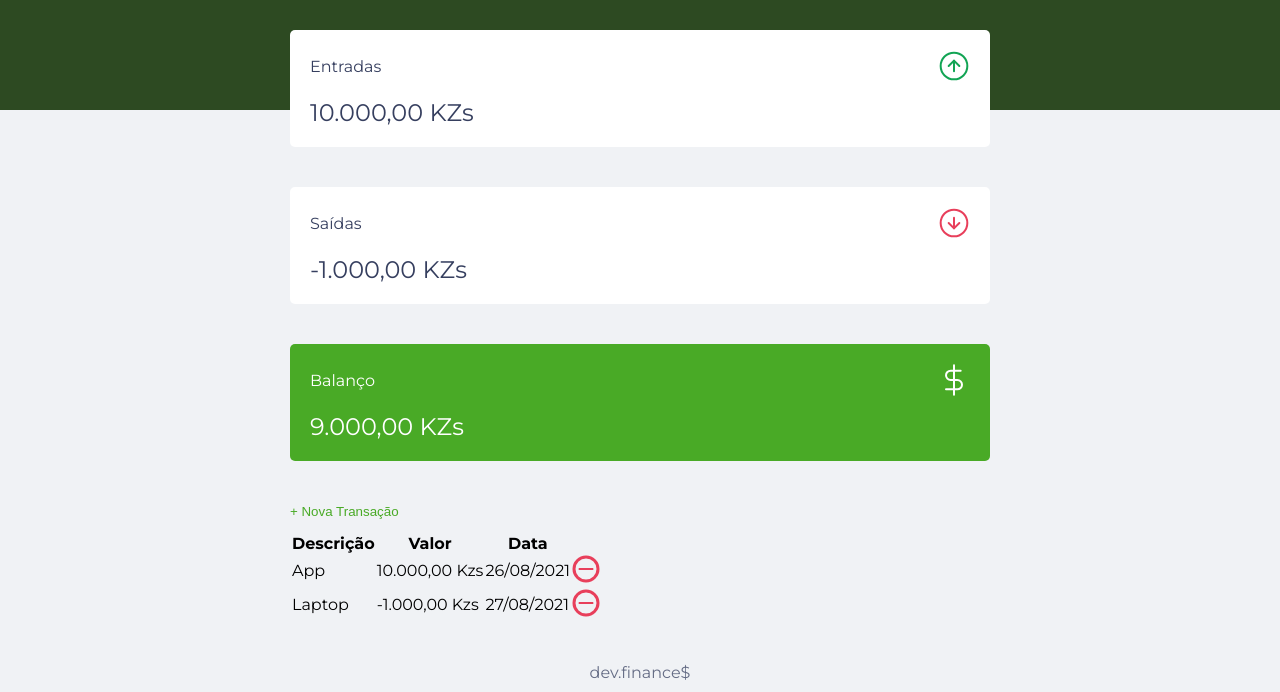
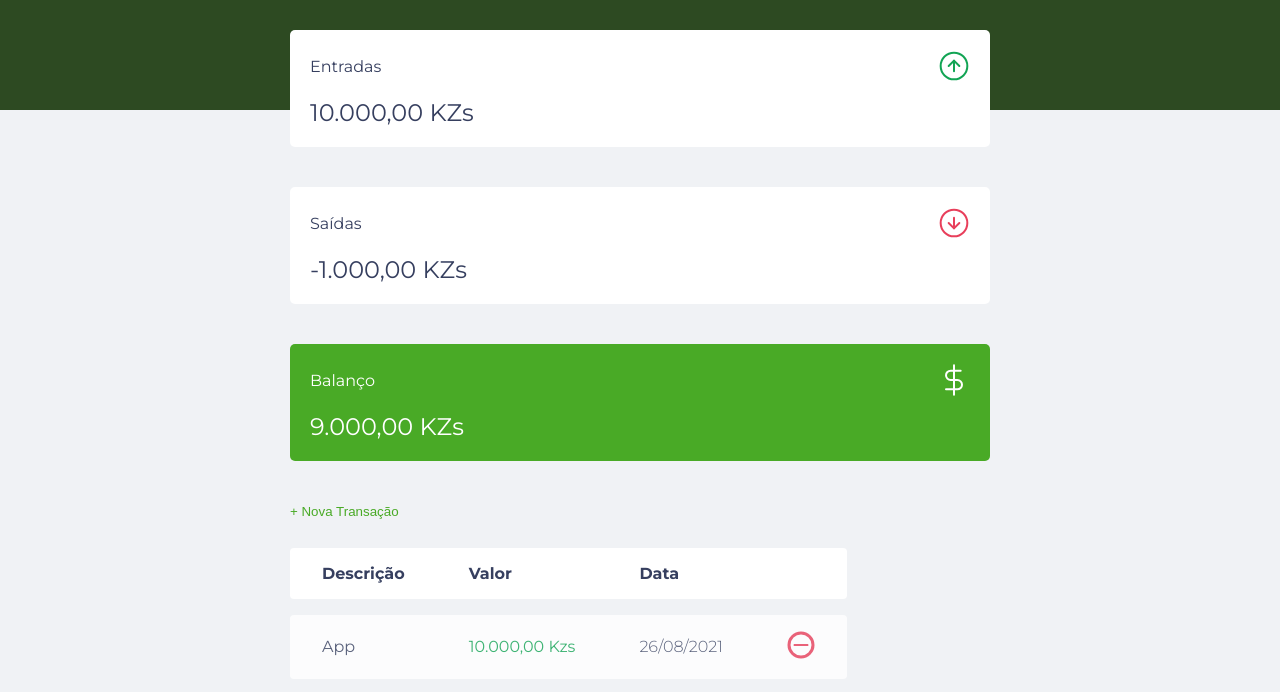
Before and after one commit to rafaelwillen/dev-finance, a plain HTML site: page index.html in a window 1280 px wide. Shown: the part 86-778 px from the top of the page. Drawn offline with Linux system fonts and the light colour scheme.

Commit message:
Styled the table

```diff
--- a/style.css
+++ b/style.css
@@ -83,6 +83,59 @@ header {
   font-size: 1.5rem;
 }
 
+/* Table ============================================== */
+.transactions {
+  overflow-x: auto;
+}
+
+table {
+  display: block;
+  border-spacing: 0 1rem;
+  text-align: left;
+  color: var(--dark-blue);
+  text-align: left;
+}
+
+table th:first-child,
+table td:first-child {
+  border-radius: 0.25rem 0 0 0.25rem;
+}
+
+table th:last-child,
+table td:last-child {
+  border-radius: 0 0.25rem 0.25rem 0;
+}
+
+table th,
+table td {
+  background-color: #fff;
+  padding: 1rem 2rem;
+}
+
+table tbody tr {
+  opacity: 0.8;
+}
+
+table tbody tr:hover {
+  opacity: 1;
+}
+
+table .income {
+  color: var(--income-value-color);
+}
+
+table .expense {
+  color: var(--expense-value-color);
+}
+
+table .date {
+  font-weight: 300;
+}
+
+table td img {
+  cursor: pointer;
+}
+
 /* Footer ============================================== */
 footer {
   text-align: center;
```
